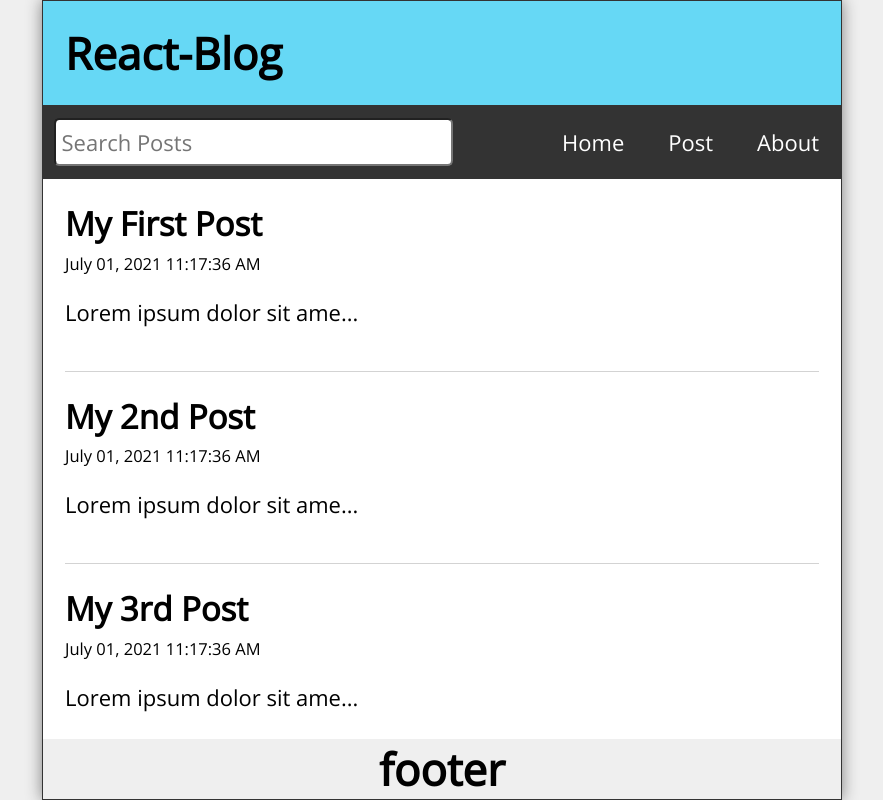
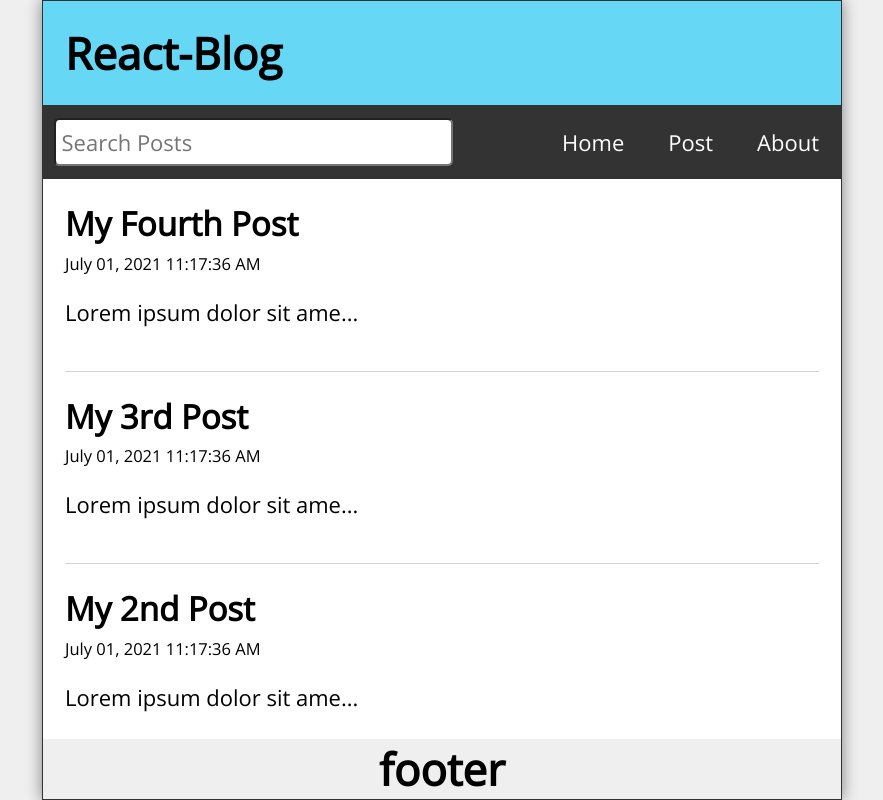
Before and after one commit to farid555/react-blog, a React (Create React App) app: page / in a window 1280 px wide. Shown: the whole page, without its empty margins (198-1081 px from the left). Built offline with nearby package versions, Linux system fonts and the light colour scheme.

Commit message:
posts or filterResults.reverse()

```diff
--- a/src/App.js
+++ b/src/App.js
@@ -47,6 +47,13 @@ function App() {
   const [postBody, setPostBody] = useState('');
   const history = useHistory();
 
+  useEffect(() => {
+    const filterResults = posts.filter(post =>
+      ((post.body).toLowerCase()).includes(search.toLowerCase())
+      || ((post.title).toLowerCase()).includes(search.toLowerCase()));
+    setSearchResults(filterResults.reverse());
+  }, [posts, search])
+
   const handleSubmit = (e) => {
     e.preventDefault();
     const id = posts.length ? posts[posts.length - 1].id + 1 : 1;
@@ -73,7 +80,7 @@ function App() {
       <Nav search={search} setSearch={setSearch} />
       <Switch>
         <Route exact path="/">
-          <Home posts={posts} />
+          <Home posts={searchResults} />
         </Route>
         <Route exact path="/post">
           <NewPost postTitle={postTitle} setPostTitle={setPostTitle}
```
